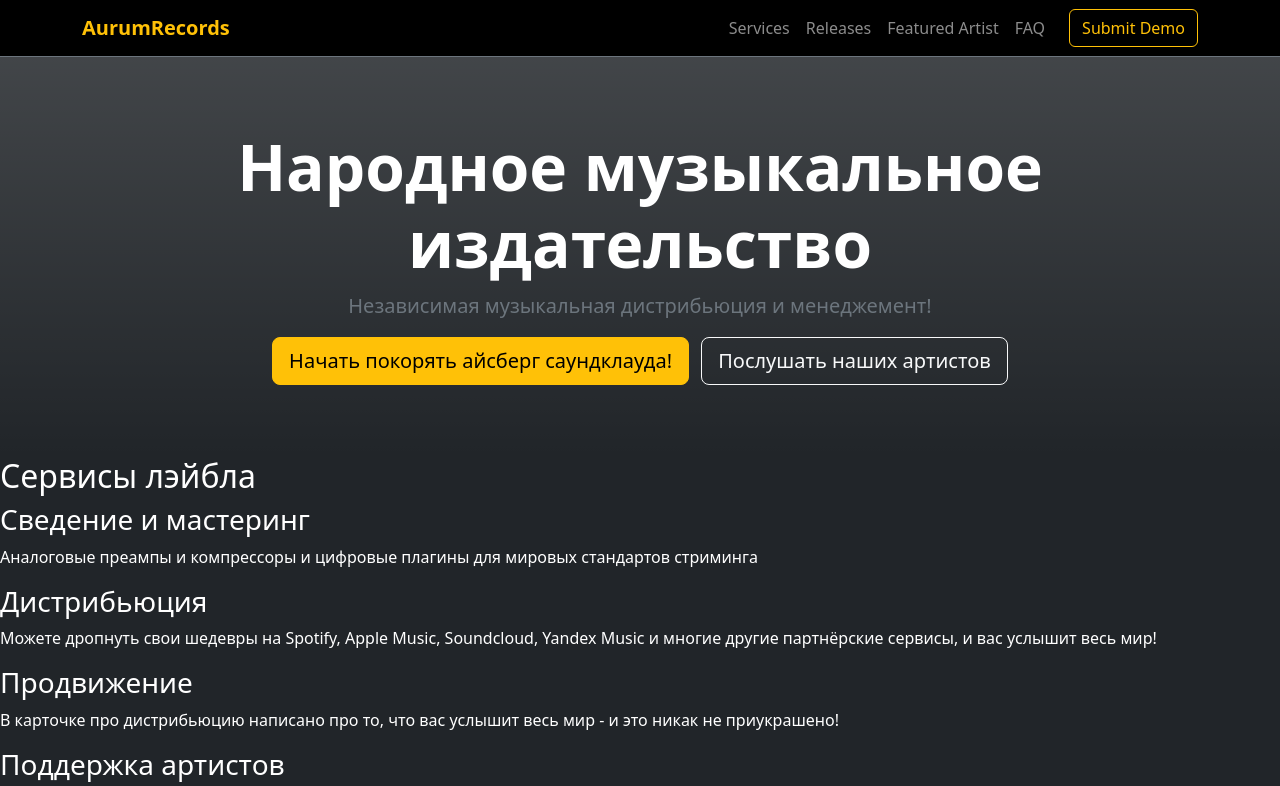
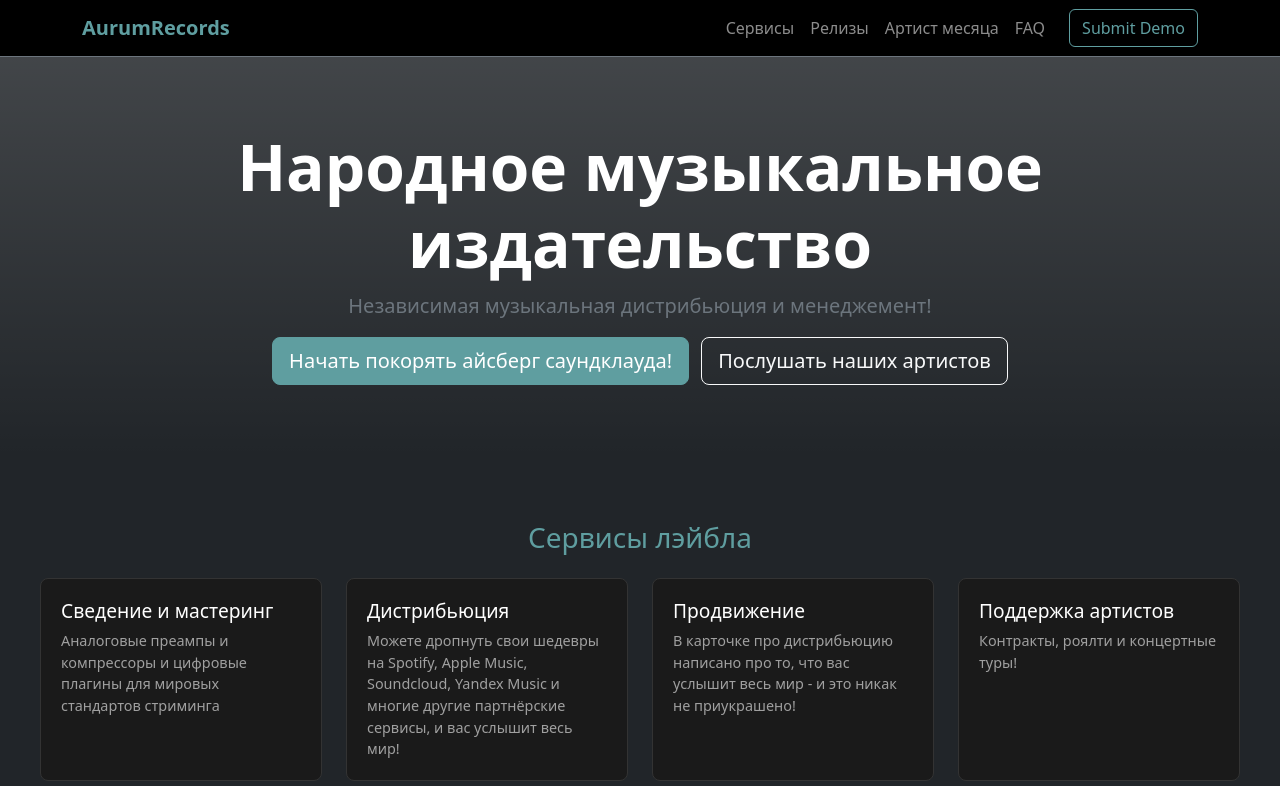
Before and after one commit to DmitryRoschupkin/aurumresponsive, a plain HTML site: page index.html in a window 1280 px wide. Shown: the top 786 px of the page. Drawn offline with nearby package versions, Linux system fonts and the light colour scheme.

Commit message:
full css

```diff
--- a/css/style.css
+++ b/css/style.css
@@ -0,0 +1,99 @@
+:root {
+    --bs-warning: cadetblue;
+    --bs-warning-rgb: 95, 158, 160;
+}
+
+.services-section {
+    padding: 2rem 1rem;
+}
+
+.services-container {
+    max-width: 1200px;
+    margin: 0 auto;
+}
+
+.service-title {
+    font-size: 1.75rem;
+    color: cadetblue;
+    margin-bottom: 1.5rem;
+    text-align: center;
+}
+
+.services-grid {
+    display: grid;
+    grid-template-columns: 1fr;
+    gap: 1rem;
+}
+
+.service-card {
+    background-color: #1a1a1a;
+    border: 1px solid #333333;
+    border-radius: 8px;
+    padding: 1.25rem;
+    transition: transform .3s ease, border-color .3s ease;
+}
+
+.service-card h3 {
+    font-size: 1.2rem;
+    color: #fff;
+    margin-bottom: .5rem;
+}
+
+.service-card p {
+    color: #a0a0a0;
+    font-size: .9rem;
+    margin: 0;
+}
+
+@media (min-width: 768px) {
+    .services-section {
+        padding: 3rem 2rem;
+    }
+
+    .services-title {
+        font-size: 2.2rem;
+        text-align: left;
+    }
+
+    .services-grid {
+        grid-template-columns: repeat(2, 1fr);
+        gap: 1.5rem;
+    }
+}
+
+@media (min-width: 1024px) {
+    .services-section {
+        padding: 4rem 2rem;
+    }
+
+    .services-grid {
+        grid-template-columns: repeat(4, 1fr);
+    }
+
+    .service-card:hover {
+        transform: translateY(-8px);
+        border-color: cadetblue;
+    }
+}
+
+.btn-warning {
+    background-color: cadetblue;
+    border-color: cadetblue;
+    color: #ffffff;
+}
+
+.btn-warning:hover {
+    background-color: #4682b4;
+    border-color: #4682b4;
+}
+
+.btn-outline-warning {
+    color: cadetblue;
+    border-color: cadetblue;
+}
+
+.btn-outline-warning:hover {
+    background-color: cadetblue;
+    border-color: cadetblue;
+    color: #ffffff;
+}
--- a/index.html
+++ b/index.html
@@ -16,9 +16,9 @@
             </button>
             <div class="collapse navbar-collapse" id="navbarNav">
                 <ul class="navbar-nav ms-auto">
-                    <li class="nav-item"><a href="#services" class="nav-link">Services</a></li>
-                    <li class="nav-item"><a href="#releases" class="nav-link">Releases</a></li>
-                    <li class="nav-item"><a href="#artist" class="nav-link">Featured Artist</a></li>
+                    <li class="nav-item"><a href="#services" class="nav-link">Сервисы</a></li>
+                    <li class="nav-item"><a href="#releases" class="nav-link">Релизы</a></li>
+                    <li class="nav-item"><a href="#artist" class="nav-link">Артист месяца</a></li>
                     <li class="nav-item"><a href="#faq" class="nav-link">FAQ</a></li>
                 </ul>
                 <button class="btn btn-outline-warning ms-lg-3" data-bs-toggle="modal" data-bs-target="#demoModal">Submit Demo</button>
```
